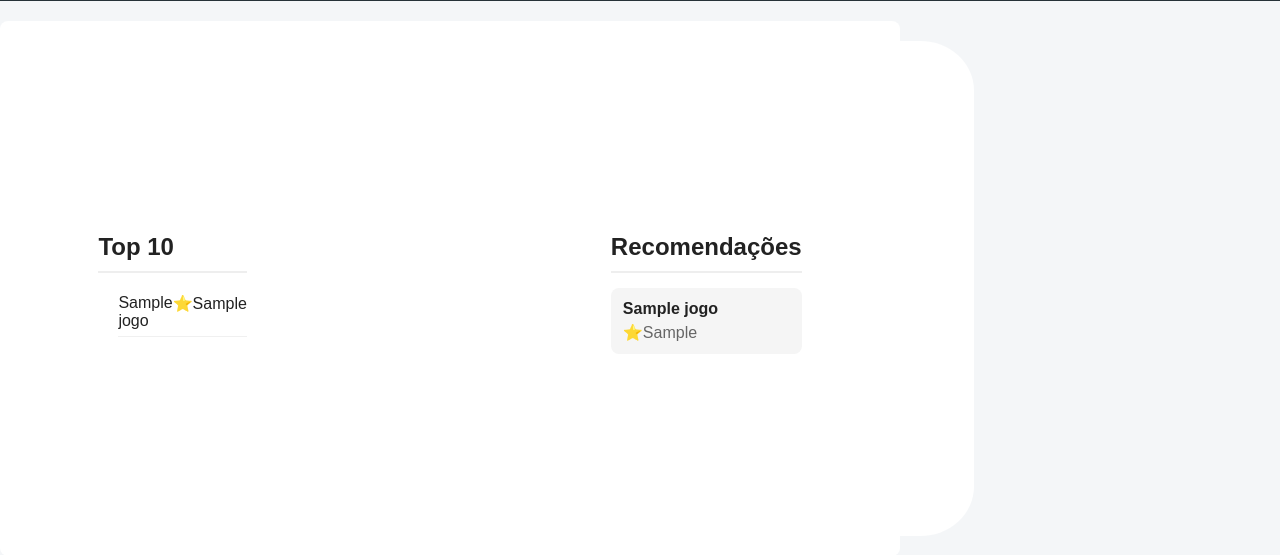
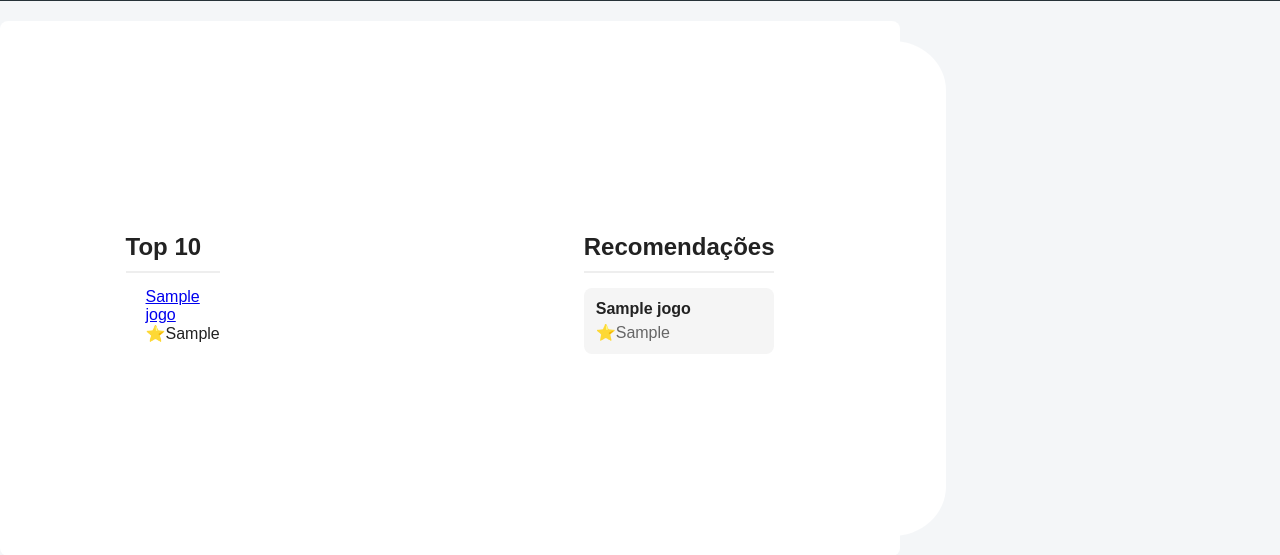
Before and after one commit to shaz0m/bng_projeto_python, a Flask app: template templates/home.html in a window 1280 px wide. Shown: the part 428-983 px from the top of the page. Run offline with Flask 3, Linux system fonts and the light colour scheme; the template is opened without the code that fills it: most values are stand-ins (such as "Sample title", 1, 10 or a date in 2020).

Commit message:
Update homepage template with game links

```diff
--- a/templates/home.html
+++ b/templates/home.html
@@ -13,10 +13,11 @@
         <h2>Top 10</h2>
         <ol>
             {% for jogo in top10 %}
-            <li>
-                <span class="nome">{{ jogo.nome }}</span>
+            <span class="nome">
+                <a href="{{url_for('perfil')}}">{{jogo.nome}}</a>
                 <span class="avaliacao">⭐{{ jogo.avaliacaoPublico }}</span>
-            </li>
+            </span>
+
             {% endfor %}
         </ol>
     </section>
```
